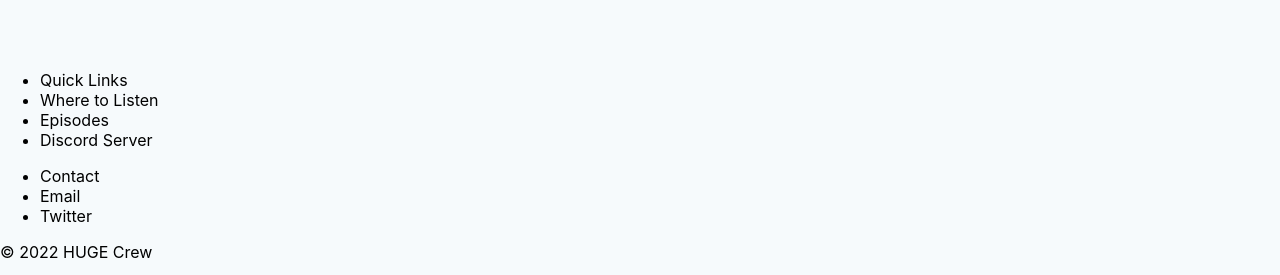
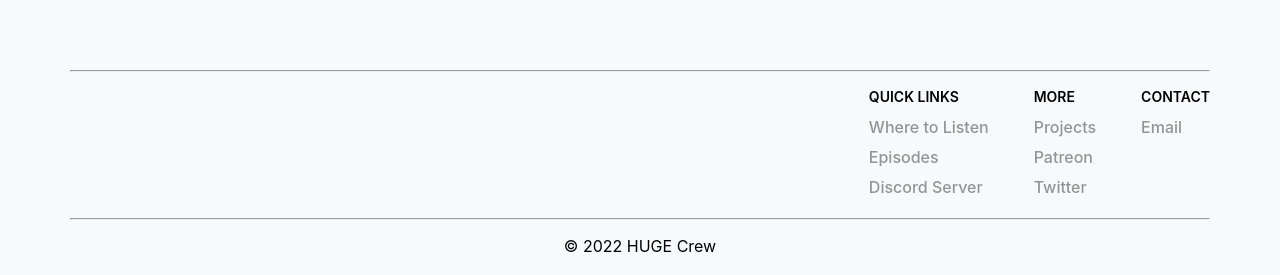
Before and after one commit to oakeef/huge_website, a React (Create React App) app: page / in a window 1280 px wide. Shown: the part 2569-2844 px from the top of the page. Built offline with nearby package versions, Linux system fonts and the light colour scheme; a web font is replaced by a local one.

Commit message:
added css styling to footer

```diff
--- a/src/Components/Footer/Footer.css
+++ b/src/Components/Footer/Footer.css
@@ -0,0 +1,40 @@
+.footerContainer {
+    max-width: 1140px;
+    margin: auto;
+}
+
+.footerLinksContainer {
+    display: flex;
+    justify-content: flex-end;
+}
+
+.footerLinks {
+    list-style: none;
+}
+
+.footerLinksHeader {
+    font-size: 14px;
+    font-weight: 600;
+    padding-bottom: 7px;
+    text-transform: uppercase;
+}
+
+.footerLink {
+    color: rgb(149, 148, 148);
+    font-weight: 500;
+    padding: 5px 5px 5px 0;
+}
+
+.footerLink:hover {
+    color: #faaf40;
+}
+
+.footerHR {
+    color: rgb(187, 184, 184);
+    max-width: 1140px;
+    margin: auto;
+}
+
+.footerCopyright {
+    text-align: center;
+}
--- a/src/Components/Footer/Footer.js
+++ b/src/Components/Footer/Footer.js
@@ -4,21 +4,31 @@ import "./Footer.css";
 export default function Footer() {
     return (
         <div className="footerContainer">
+            <hr className="footerHR"></hr>
             <div className="footerLinksContainer">
-                <ul>
-                    <li>Quick Links</li>
-                    <li>Where to Listen</li>
-                    <li>Episodes</li>
-                    <li>Discord Server</li>
+                <ul className="footerLinks">
+                    <li className="footerLinksHeader">Quick Links</li>
+                    <li className="footerLink">Where to Listen</li>
+                    <li className="footerLink">Episodes</li>
+                    <li className="footerLink">Discord Server</li>
                 </ul>
 
-                <ul>
-                    <li>Contact</li>
-                    <li>Email</li>
-                    <li>Twitter</li>
+                <ul className="footerLinks">
+                    <li className="footerLinksHeader">More</li>
+                    <li className="footerLink"> Projects</li>
+                    <li className="footerLink">Patreon</li>
+                    <li className="footerLink">Twitter</li>
+                </ul>
+
+                <ul className="footerLinks">
+                    <li className="footerLinksHeader">Contact</li>
+                    <li className="footerLink">Email</li>
                 </ul>
             </div>
-            <p>© 2022 HUGE Crew</p>
+            <div>
+                <hr className="footerHR"></hr>
+                <p className="footerCopyright">© 2022 HUGE Crew</p>
+            </div>
         </div>
     );
 }
```
